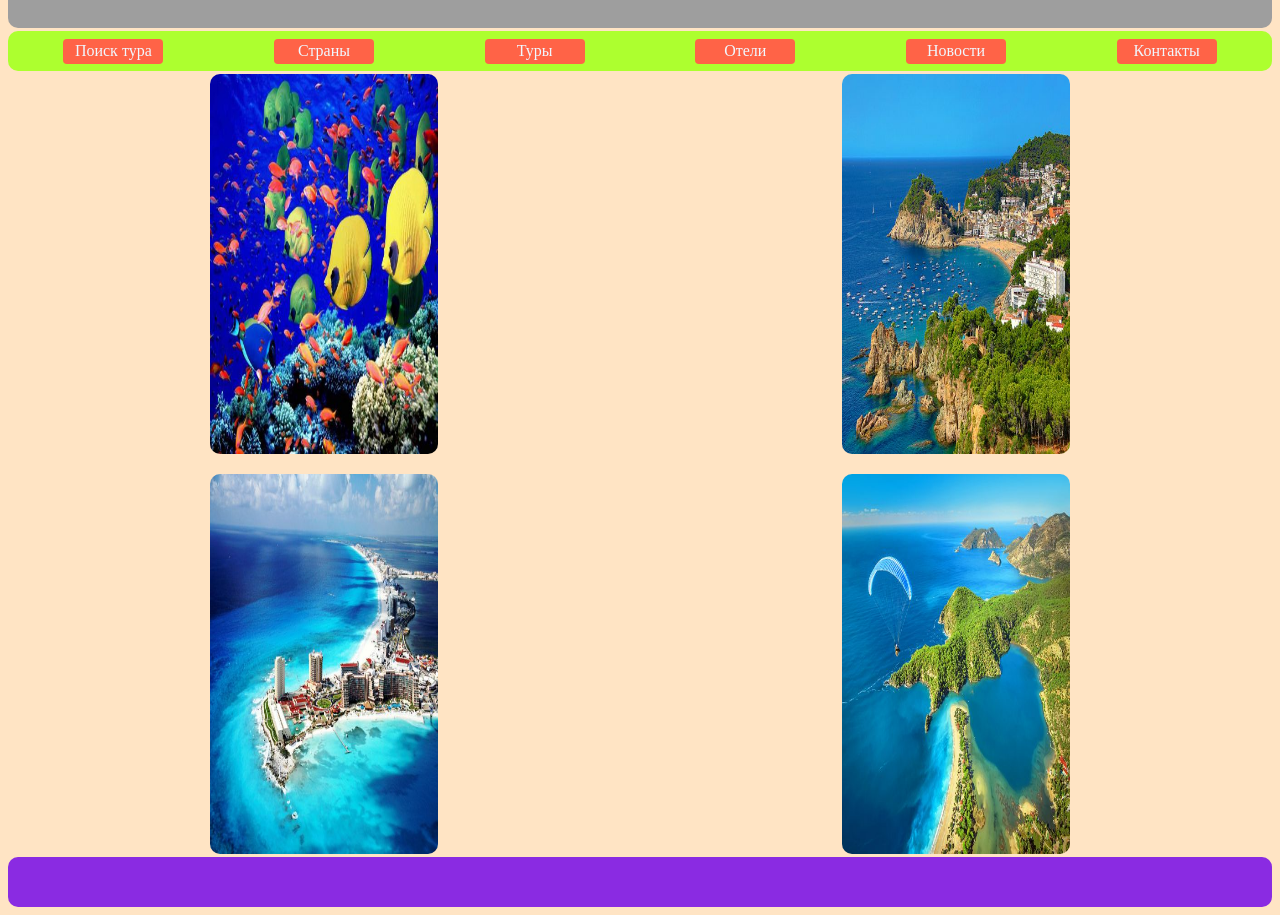
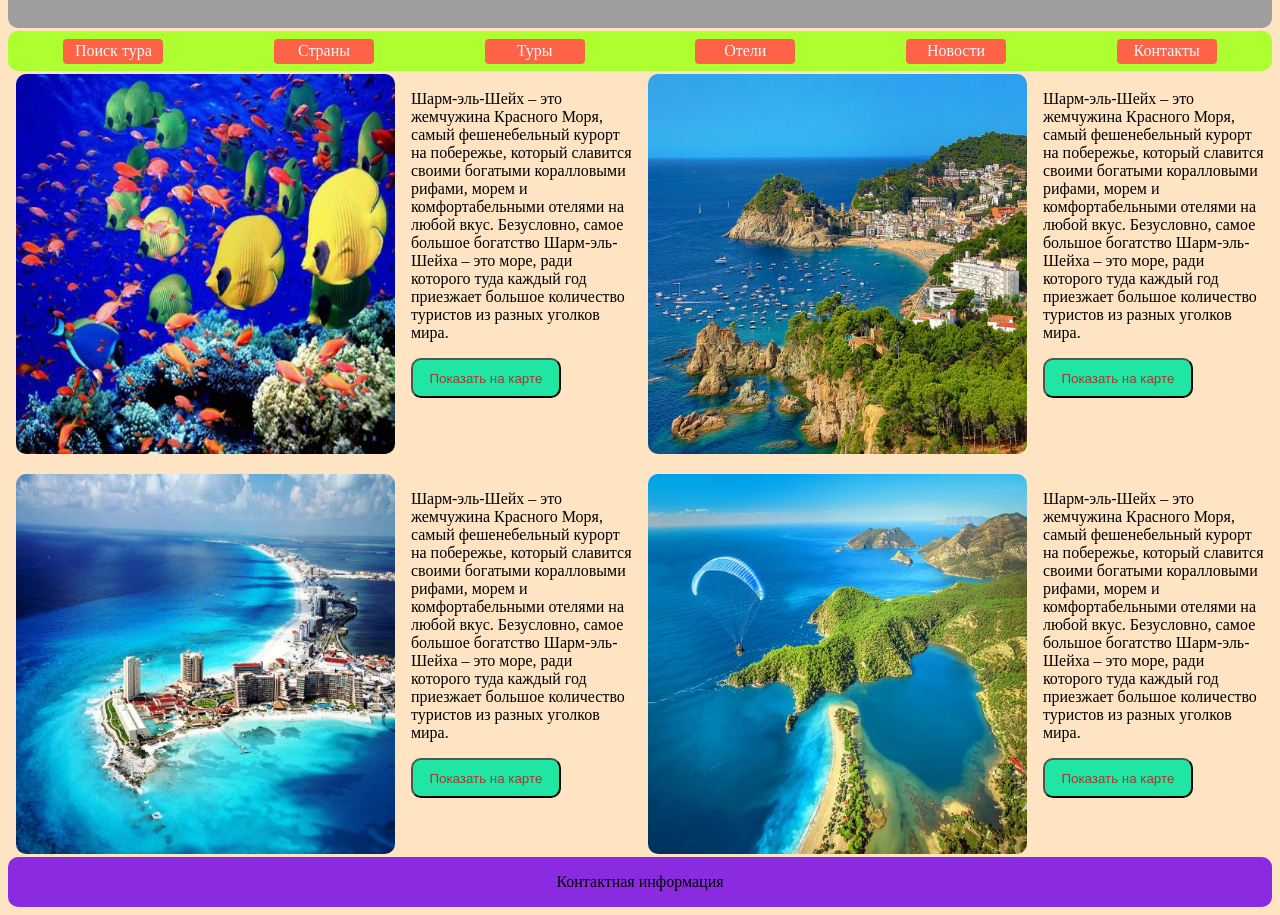
Before and after one commit to Saoa35/HTML5---CSS3-Advanced, a plain HTML site: page Lesson2/№2/index.html in a window 1280 px wide. Shown: the part 80-995 px from the top of the page. Drawn offline with Linux system fonts and the light colour scheme; grey boxes are pictures that could not be loaded.

Commit message:
+ description, showMap

```diff
--- a/Lesson2/№2/index.html
+++ b/Lesson2/№2/index.html
@@ -25,20 +25,44 @@
     <section>
         <div>
             <img src="Sharm-el-sheikh.jpg" alt="ЕГИПЕТ: ШАРМ ЭЛЬ ШЕЙХ!">
+            <div class="description">
+                <p>
+                    Шарм-эль-Шейх – это жемчужина Красного Моря, самый фешенебельный курорт на побережье, который славится своими богатыми коралловыми рифами, морем и комфортабельными отелями на любой вкус. Безусловно, самое большое богатство Шарм-эль-Шейха – это море, ради которого туда каждый год приезжает большое количество туристов из разных уголков мира.
+                </p>
+                <button class="showMap">Показать на карте</button>
+            </div>
         </div>
         <div>
             <img src="costabrava.jpg" alt="ИСПАНИЯ! Коста Брава!">
+            <div class="description">
+                <p>
+                    Шарм-эль-Шейх – это жемчужина Красного Моря, самый фешенебельный курорт на побережье, который славится своими богатыми коралловыми рифами, морем и комфортабельными отелями на любой вкус. Безусловно, самое большое богатство Шарм-эль-Шейха – это море, ради которого туда каждый год приезжает большое количество туристов из разных уголков мира.
+                </p>
+                <button class="showMap">Показать на карте</button>
+            </div>
         </div>
         <div>
             <img src="mexica1.jpg" alt="МЕКСИКА! Канкун!">
+            <div class="description">
+                <p>
+                    Шарм-эль-Шейх – это жемчужина Красного Моря, самый фешенебельный курорт на побережье, который славится своими богатыми коралловыми рифами, морем и комфортабельными отелями на любой вкус. Безусловно, самое большое богатство Шарм-эль-Шейха – это море, ради которого туда каждый год приезжает большое количество туристов из разных уголков мира.
+                </p>
+                <button class="showMap">Показать на карте</button>
+            </div>
         </div>
         <div>
             <img src="Marmaris.jpg" alt="ТУРЦИЯ! МАРМАРИС!">
+            <div class="description">
+                <p>
+                    Шарм-эль-Шейх – это жемчужина Красного Моря, самый фешенебельный курорт на побережье, который славится своими богатыми коралловыми рифами, морем и комфортабельными отелями на любой вкус. Безусловно, самое большое богатство Шарм-эль-Шейха – это море, ради которого туда каждый год приезжает большое количество туристов из разных уголков мира.
+                </p>
+                <button class="showMap">Показать на карте</button>
+            </div>
         </div>
     </section>
 
     <footer>
-
+        <span>Контактная информация</span>
     </footer>
 
     <script>
```
